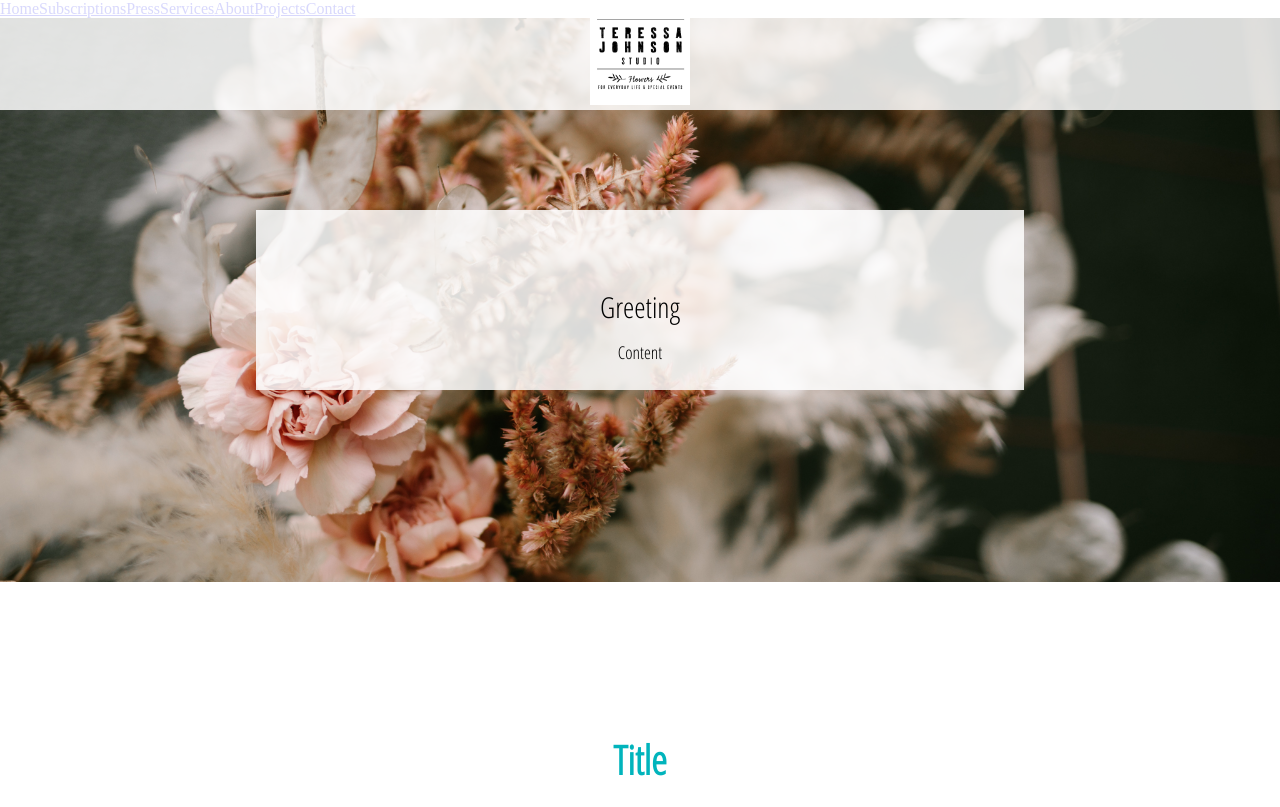
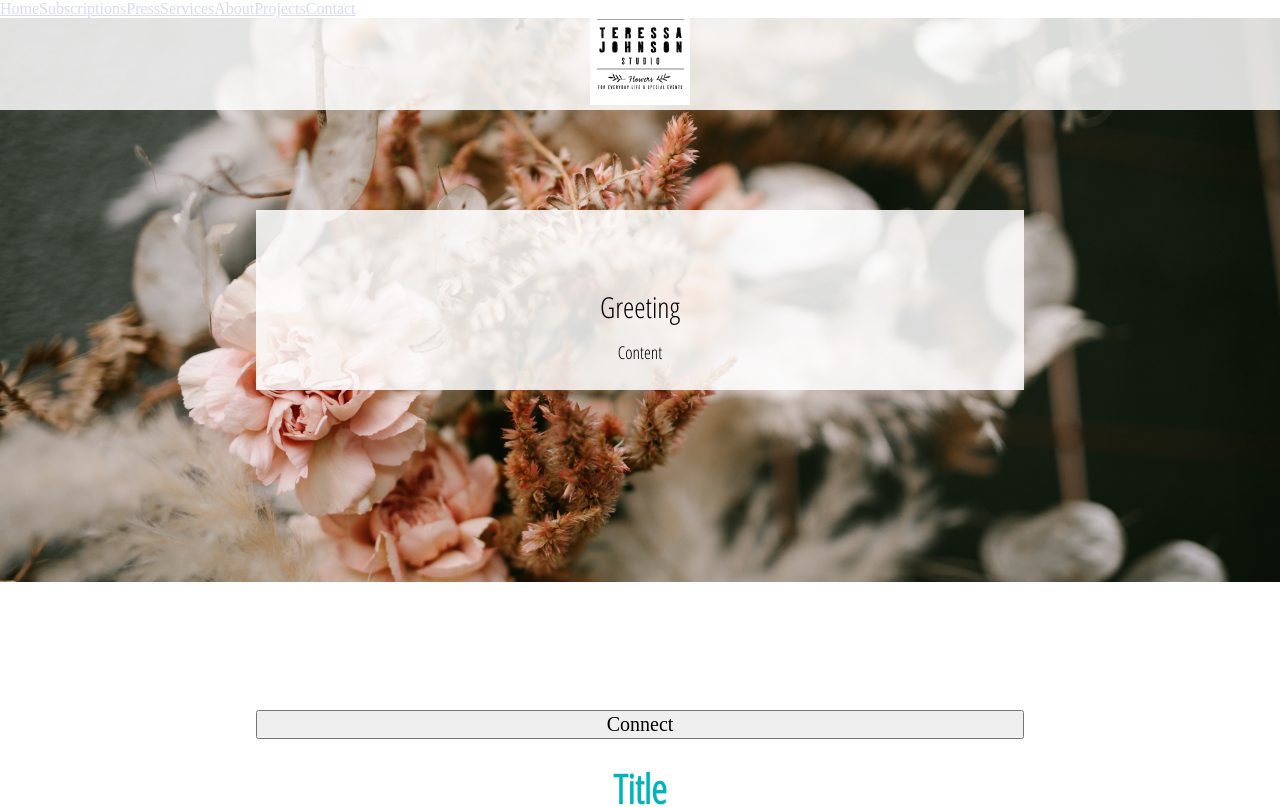
Before and after one commit to ryanscottjohnson/Website-TJS, a React app: page / in a window 1280 px wide. Shown: the top 807 px of the page. Built offline with nearby package versions, Linux system fonts and the light colour scheme.

Commit message:
starting fresh

```diff
--- a/src/components/home/home.jsx
+++ b/src/components/home/home.jsx
@@ -39,7 +39,7 @@ class HomePage extends React.Component {
         </section>
 
         <section id="home-how-it-works">
-            {/* <button onClick={this.runMailPopup} className="cta-btn">Connect</button> */}
+            <button onClick={this.runMailPopup} className="cta-btn">Connect</button>
           <h1>Title</h1>
           <ul>
             <li>Content</li>
@@ -47,7 +47,7 @@ class HomePage extends React.Component {
           </ul>
         </section>
 
-      </React.Fragment>
+    </React.Fragment>
   }
 }
 
```
